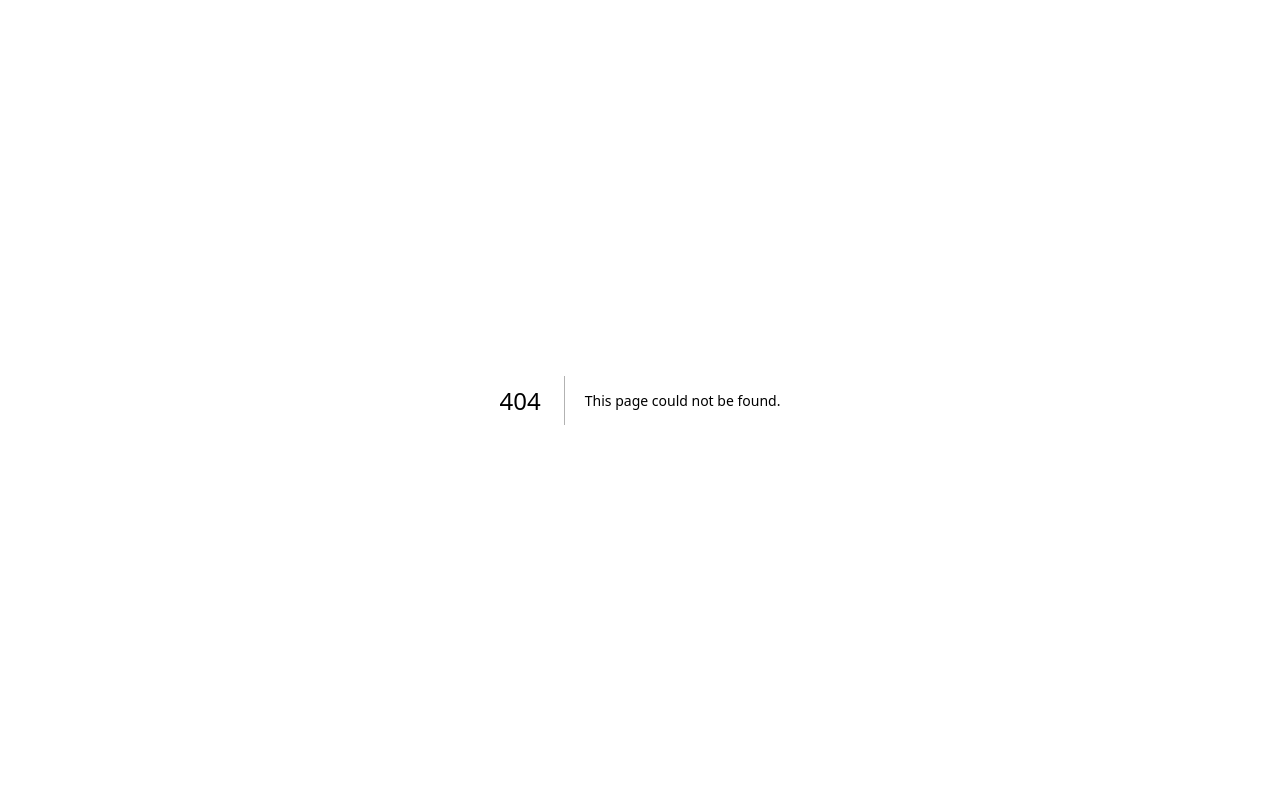
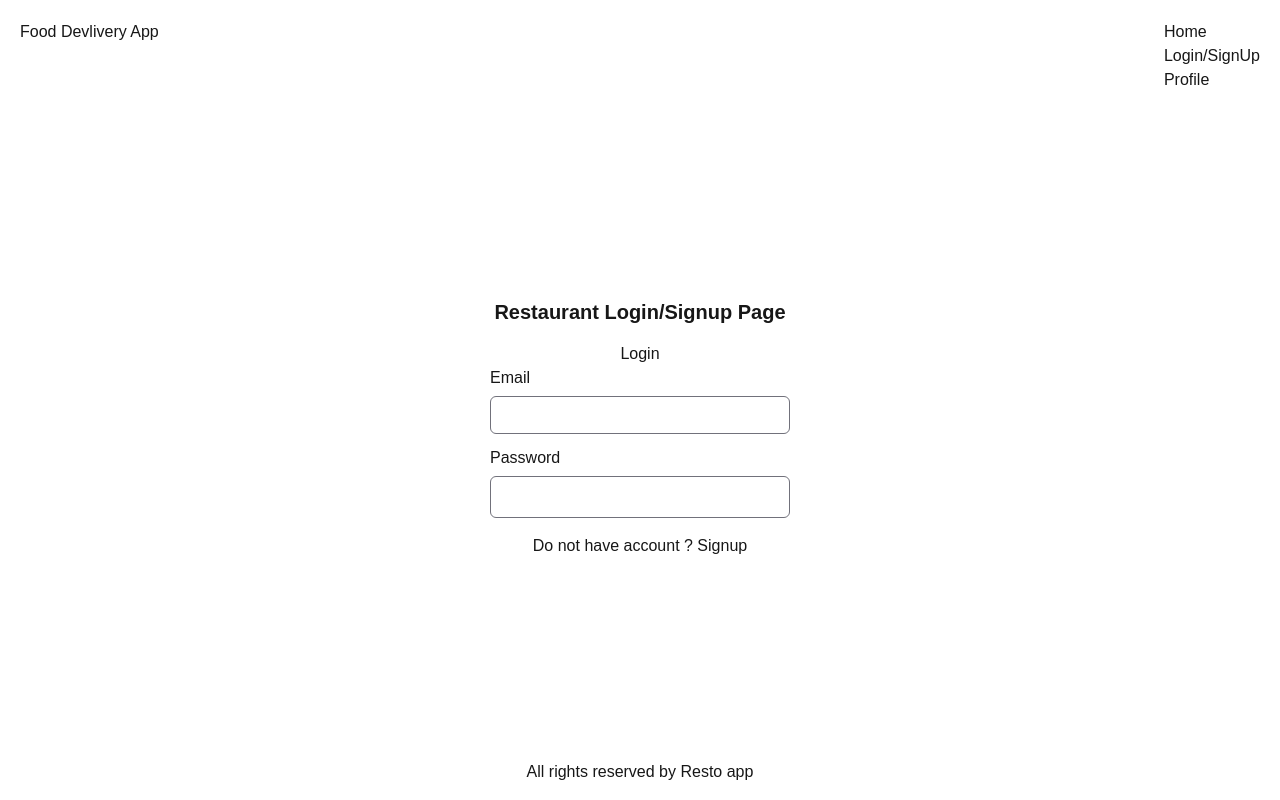
Before and after one commit to dhannu-dev/food-delivery-app, a Next.js app: page /restaurent in a window 1280 px wide. Before the commit this address had no page. Built offline with nearby package versions, Linux system fonts and the light colour scheme.

Commit message:
first commit

```diff
--- a/package.json
+++ b/package.json
@@ -9,6 +9,7 @@
     "lint": "eslint"
   },
   "dependencies": {
+    "mongoose": "^9.0.0",
     "next": "16.0.7",
     "react": "19.2.0",
     "react-dom": "19.2.0"
--- /dev/null
+++ b/src/app/api/restaurent/route.js
@@ -0,0 +1,10 @@
+import { NextResponse } from "next/server";
+import { connectDB } from "../../../lib/connectDB";
+import Restaurent from "@/lib/restaurentModel";
+
+export async function GET() {
+  await connectDB();
+  const data = await Restaurent.create({ name: "Test Restaurent " });
+  console.log(data);
+  return NextResponse.json({ message: "API Working" });
+}
--- a/src/app/page.js
+++ b/src/app/page.js
@@ -1,65 +1,9 @@
-import Image from "next/image";
+import React from "react";
 
-export default function Home() {
+export default function page() {
   return (
-    <div className="flex min-h-screen items-center justify-center bg-zinc-50 font-sans dark:bg-black">
-      <main className="flex min-h-screen w-full max-w-3xl flex-col items-center justify-between py-32 px-16 bg-white dark:bg-black sm:items-start">
-        <Image
-          className="dark:invert"
-          src="/next.svg"
-          alt="Next.js logo"
-          width={100}
-          height={20}
-          priority
-        />
-        <div className="flex flex-col items-center gap-6 text-center sm:items-start sm:text-left">
-          <h1 className="max-w-xs text-3xl font-semibold leading-10 tracking-tight text-black dark:text-zinc-50">
-            To get started, edit the page.js file.
-          </h1>
-          <p className="max-w-md text-lg leading-8 text-zinc-600 dark:text-zinc-400">
-            Looking for a starting point or more instructions? Head over to{" "}
-            <a
-              href="https://vercel.com/templates?framework=next.js&utm_source=create-next-app&utm_medium=appdir-template-tw&utm_campaign=create-next-app"
-              className="font-medium text-zinc-950 dark:text-zinc-50"
-            >
-              Templates
-            </a>{" "}
-            or the{" "}
-            <a
-              href="https://nextjs.org/learn?utm_source=create-next-app&utm_medium=appdir-template-tw&utm_campaign=create-next-app"
-              className="font-medium text-zinc-950 dark:text-zinc-50"
-            >
-              Learning
-            </a>{" "}
-            center.
-          </p>
-        </div>
-        <div className="flex flex-col gap-4 text-base font-medium sm:flex-row">
-          <a
-            className="flex h-12 w-full items-center justify-center gap-2 rounded-full bg-foreground px-5 text-background transition-colors hover:bg-[#383838] dark:hover:bg-[#ccc] md:w-[158px]"
-            href="https://vercel.com/new?utm_source=create-next-app&utm_medium=appdir-template-tw&utm_campaign=create-next-app"
-            target="_blank"
-            rel="noopener noreferrer"
-          >
-            <Image
-              className="dark:invert"
-              src="/vercel.svg"
-              alt="Vercel logomark"
-              width={16}
-              height={16}
-            />
-            Deploy Now
-          </a>
-          <a
-            className="flex h-12 w-full items-center justify-center rounded-full border border-solid border-black/[.08] px-5 transition-colors hover:border-transparent hover:bg-black/[.04] dark:border-white/[.145] dark:hover:bg-[#1a1a1a] md:w-[158px]"
-            href="https://nextjs.org/docs?utm_source=create-next-app&utm_medium=appdir-template-tw&utm_campaign=create-next-app"
-            target="_blank"
-            rel="noopener noreferrer"
-          >
-            Documentation
-          </a>
-        </div>
-      </main>
+    <div>
+      <h1>Food Delivery app</h1>
     </div>
   );
 }
--- /dev/null
+++ b/src/app/restaurent/page.jsx
@@ -0,0 +1,35 @@
+"use client";
+import Login from "@/components/Login";
+import Footer from "@/components/Footer";
+import React, { useState } from "react";
+import RestaurentHeader from "@/components/RestaurentHeader";
+import SignUp from "@/components/SignUp";
+
+export default function Resturent() {
+  const [login, setLogin] = useState(true);
+  return (
+    <div className="min-h-screen flex flex-col w-full">
+      <RestaurentHeader />
+
+      <div className="flex-1 w-full flex flex-col justify-center items-center">
+        <h1 className="text-xl font-semibold mb-4">
+          Restaurant Login/Signup Page
+        </h1>
+
+        {login ? <Login /> : <SignUp />}
+
+        <button
+          className="mt-4 cursor-pointer"
+          onClick={() => setLogin((prev) => !prev)}
+        >
+          {login
+            ? "Do not have account ? Signup"
+            : "Already have an account ? Login"}
+        </button>
+      </div>
+      <div>
+        <Footer />
+      </div>
+    </div>
+  );
+}
--- /dev/null
+++ b/src/components/Footer.jsx
@@ -0,0 +1,9 @@
+import React from "react";
+
+export default function Footer() {
+  return (
+    <div className="w-full p-4 justify-center flex ">
+      <h1>All rights reserved by Resto app</h1>
+    </div>
+  );
+}
--- /dev/null
+++ b/src/components/Login.jsx
@@ -0,0 +1,25 @@
+import React from "react";
+
+export default function Login() {
+  return (
+    <div className="w-full flex justify-center items-center flex-col">
+      <h1>Login</h1>
+      <div className="flex flex-col gap-3">
+        <div className="flex flex-col gap-1.5">
+          <label>Email</label>
+          <input
+            className="px-2 py-1.5 w-[300px] rounded-md outline-none border-zinc-500 border "
+            type="email"
+          />
+        </div>
+        <div className="flex flex-col gap-1.5">
+          <label>Password</label>
+          <input
+            className="p-2 rounded-md w-[300px] outline-none border-zinc-500 border "
+            type="password"
+          />
+        </div>
+      </div>
+    </div>
+  );
+}
--- /dev/null
+++ b/src/components/RestaurentHeader.jsx
@@ -0,0 +1,16 @@
+import React from "react";
+
+export default function RestaurentHeader() {
+  return (
+    <div className="flex w-full justify-between p-5 ">
+      <div>
+        <h1>Food Devlivery App</h1>
+      </div>
+      <div>
+        <h1>Home</h1>
+        <h1>Login/SignUp</h1>
+        <h1>Profile</h1>
+      </div>
+    </div>
+  );
+}
--- /dev/null
+++ b/src/components/SignUp.jsx
@@ -0,0 +1,25 @@
+import React from "react";
+
+export default function SignUp() {
+  return (
+    <div className="flex w-full justify-center items-center flex-col">
+      <h1>Signup</h1>
+      <div className="flex flex-col gap-3">
+        <div className="flex flex-col gap-1.5">
+          <label>Email</label>
+          <input
+            className="px-2 py-1.5 w-[300px] rounded-md outline-none border-zinc-500 border "
+            type="email"
+          />
+        </div>
+        <div className="flex flex-col gap-1.5">
+          <label>Password</label>
+          <input
+            className="p-2 rounded-md w-[300px] outline-none border-zinc-500 border "
+            type="password"
+          />
+        </div>
+      </div>
+    </div>
+  );
+}
--- /dev/null
+++ b/src/lib/connectDB.js
@@ -0,0 +1,18 @@
+import mongoose from "mongoose";
+
+let isConnected = false;
+
+export async function connectDB() {
+  if (isConnected) {
+    console.log("MongoDB already connected");
+    return;
+  }
+  try {
+    mongoose.connect(process.env.MONGO_URI, {
+      dbName: "delivery_app",
+    });
+    console.log("connect db");
+  } catch (error) {
+    console.log(error);
+  }
+}
--- /dev/null
+++ b/src/lib/restaurentModel.js
@@ -0,0 +1,9 @@
+import mongoose from "mongoose";
+
+const RestaurentSchema = new mongoose.Schema({
+  name: String,
+});
+
+// Prevent OverwriteModelError
+export default mongoose.models.Restaurent ||
+  mongoose.model("Restaurent", RestaurentSchema);
```
Also changed, not shown: 1 other file (tests, documents, lock files or other folders).
